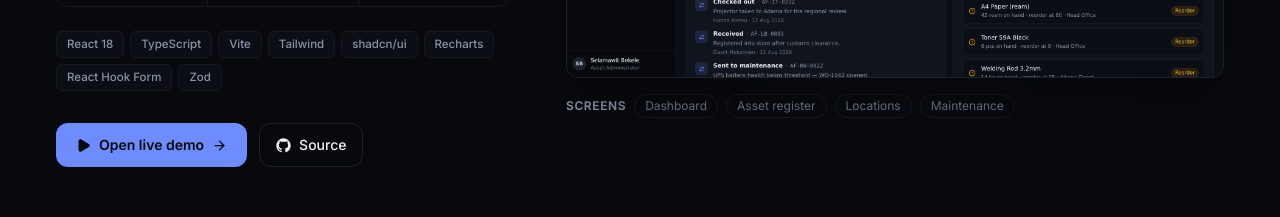
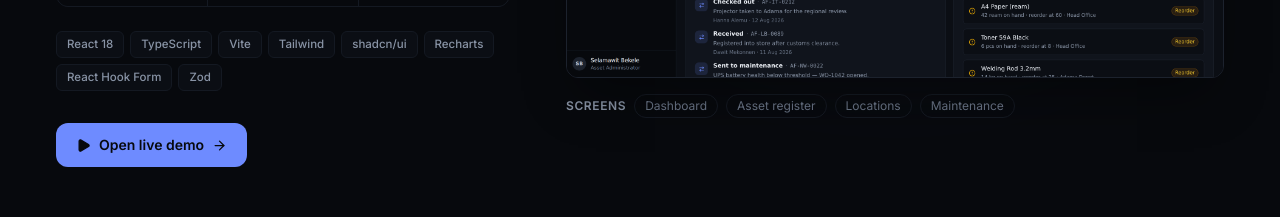
Before and after one commit to Kidussk/kidus-portfolio, a React (Vite) app: page / in a window 1280 px wide. Shown: the part 1760-1977 px from the top of the page. Built offline with nearby package versions, Linux system fonts and the light colour scheme.

Commit message:
Remove GitHub source links, keep only external links
- Remove Source/GitHub button from all project cards and demo pages
- Clear FetanSMS repo URL (private repo)
- Keep website and Play Store links for FetanSMS, EthioTractors, Liben

```diff
--- a/src/components/site/Work.tsx
+++ b/src/components/site/Work.tsx
@@ -1,7 +1,6 @@
 import { useState } from 'react'
 import { Link } from 'react-router-dom'
 import { ArrowRight, ExternalLink, Play } from 'lucide-react'
-import { GithubIcon } from '@/components/icons'
 import { projects, type Project } from '@/data/projects'
 
 export function Work() {
@@ -115,15 +114,6 @@ function ProjectRow({
                 className="transition-transform group-hover:translate-x-0.5"
               />
             </Link>
-            <a
-              href={project.repo}
-              target="_blank"
-              rel="noreferrer noopener"
-              className="inline-flex h-11 items-center gap-2 rounded-xl border border-ink-700 px-4 text-sm font-medium text-chalk-400 transition-colors hover:border-ink-600 hover:text-chalk-100"
-            >
-              <GithubIcon size={15} />
-              Source
-            </a>
             {project.links?.map((link) => (
               <a
                 key={link.href}
--- a/src/data/projects.ts
+++ b/src/data/projects.ts
@@ -173,7 +173,7 @@ export const projects: Project[] = [
       { label: 'DB migrations', value: '14' },
       { label: 'Languages', value: '3' },
     ],
-    repo: 'https://github.com/Kidussk/FetanSMS',
+    repo: '',
     links: [
       { label: 'Website', href: 'https://fetantech.com.et' },
       { label: 'Play Store', href: 'https://play.google.com/store/apps/details?id=com.bluetech.fetansms' },
--- a/src/pages/DemoPage.tsx
+++ b/src/pages/DemoPage.tsx
@@ -9,7 +9,6 @@ import {
   RotateCcw,
   X,
 } from 'lucide-react'
-import { GithubIcon } from '@/components/icons'
 import { projectBySlug, projects } from '@/data/projects'
 import { demoRegistry } from '@/demos/registry'
 
@@ -85,15 +84,6 @@ export default function DemoPage() {
           >
             <RotateCcw size={14} />
           </button>
-          <a
-            href={project.repo}
-            target="_blank"
-            rel="noreferrer noopener"
-            title="View the source on GitHub"
-            className="rounded-lg border border-ink-700 bg-ink-900 p-2 text-chalk-400 transition-colors hover:border-ink-600 hover:text-chalk-50"
-          >
-            <GithubIcon size={14} />
-          </a>
           {project.links?.map((link) => (
             <a
               key={link.href}
```
